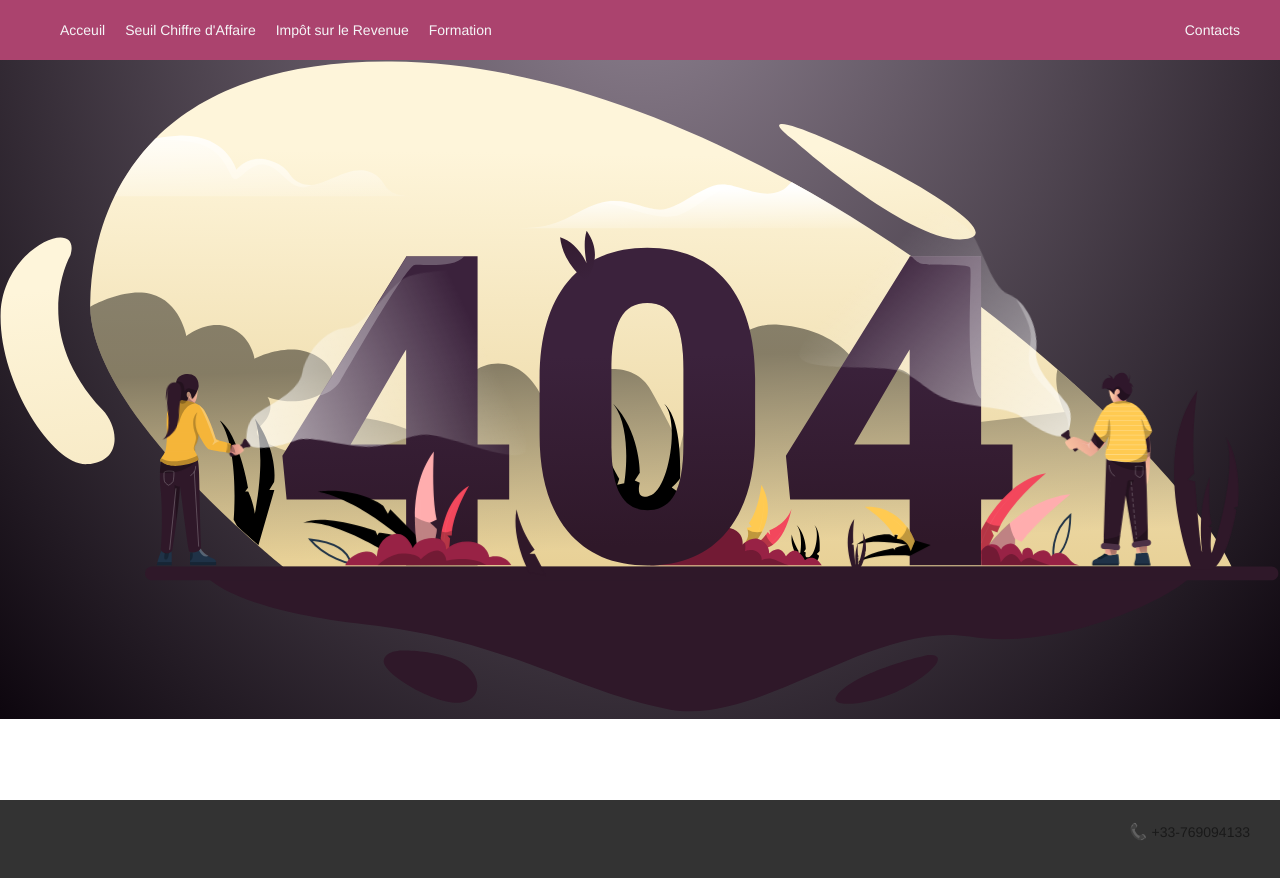
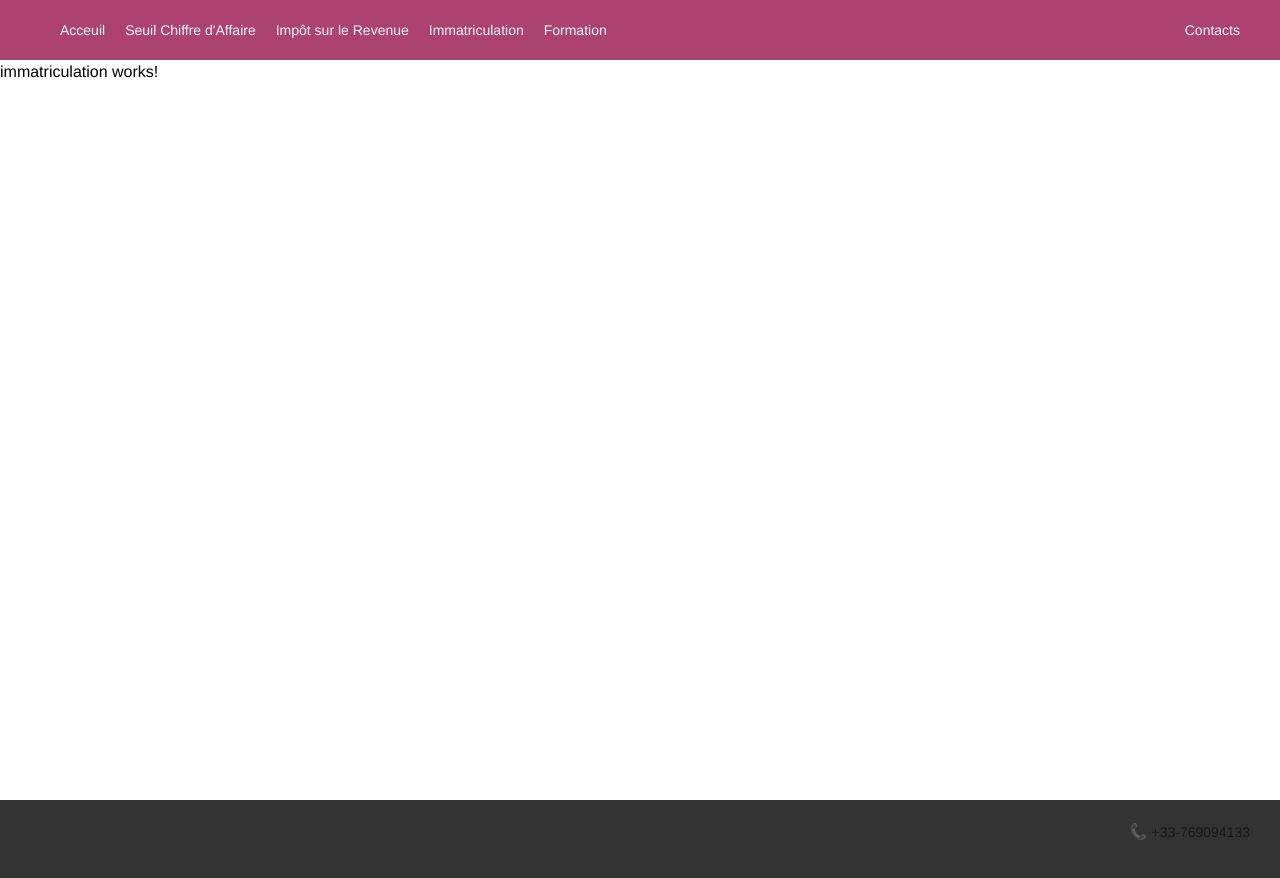
Before and after one commit to samaty593/ME, an Angular app: page /immatriculation in a window 1280 px wide. Shown: the top 878 px of the page. Built offline with nearby package versions, Linux system fonts and the light colour scheme.

Commit message:
immatriculation componant

```diff
--- a/src/app/app-routing.module.ts
+++ b/src/app/app-routing.module.ts
@@ -1,5 +1,6 @@
 import { NgModule } from '@angular/core';
 import { RouterModule, Routes } from '@angular/router';
+import { ImmatriculationComponent } from './immatriculation/immatriculation.component';
 
 import { ImpotRevenuesComponent } from './impot-revenues/impot-revenues.component';
 import { PagenotfoundComponent } from './pagenotfound/pagenotfound.component';
@@ -9,6 +10,7 @@ const routes: Routes = [
   { path: "", component: SeuilChiffreAffaireComponent },
   { path: "seuil-chiffre-d'affaire", component: SeuilChiffreAffaireComponent },
   { path: "impot-revenues-versement-forfaitaire", component: ImpotRevenuesComponent },
+  { path: "immatriculation", component: ImmatriculationComponent },
   { path: '**', component: PagenotfoundComponent },
 ];
 
--- a/src/app/app.component.html
+++ b/src/app/app.component.html
@@ -11,20 +11,23 @@
         >
       </li>
       <li>
+        <a routerLink="/immatriculation">Immatriculation</a>
+      </li>
+      <li>
         <a
           href="https://www.youtube.com/channel/UCpVd5zrbCcM9xmIOSYTocTQ"
           target="_blank"
           >Formation</a
         >
       </li>
-      <li><a routerLink="">Contacts</a></li>
+      <li><a href="#footer">Contacts</a></li>
     </ul>
   </nav>
 </header>
 <main>
   <router-outlet></router-outlet>
 </main>
-<footer>
+<footer id="footer">
   <address>
     <a href="tel:+33769094133"> +33-769094133</a>
   </address>
--- a/src/app/app.module.ts
+++ b/src/app/app.module.ts
@@ -12,6 +12,7 @@ import { ImpotRevenuesComponent } from './impot-revenues/impot-revenues.componen
 import { SeuilCaService } from './seuil-ca.service';
 import { SeuilChiffreAffaireComponent } from './seuil-chiffre-affaire/seuil-chiffre-affaire.component';
 import { PagenotfoundComponent } from './pagenotfound/pagenotfound.component';
+import { ImmatriculationComponent } from './immatriculation/immatriculation.component';
 
 @NgModule({
   declarations: [
@@ -19,6 +20,7 @@ import { PagenotfoundComponent } from './pagenotfound/pagenotfound.component';
     SeuilChiffreAffaireComponent,
     ImpotRevenuesComponent,
     PagenotfoundComponent,
+    ImmatriculationComponent,
 
   ],
   imports: [
--- /dev/null
+++ b/src/app/immatriculation/immatriculation.component.html
@@ -0,0 +1 @@
+<p>immatriculation works!</p>
```
Also changed, not shown: src/app/immatriculation/immatriculation.component.ts (added, +10 -0 lines), src/app/immatriculation/immatriculation.component.scss (added), 1 other file (tests, documents, lock files or other folders).
